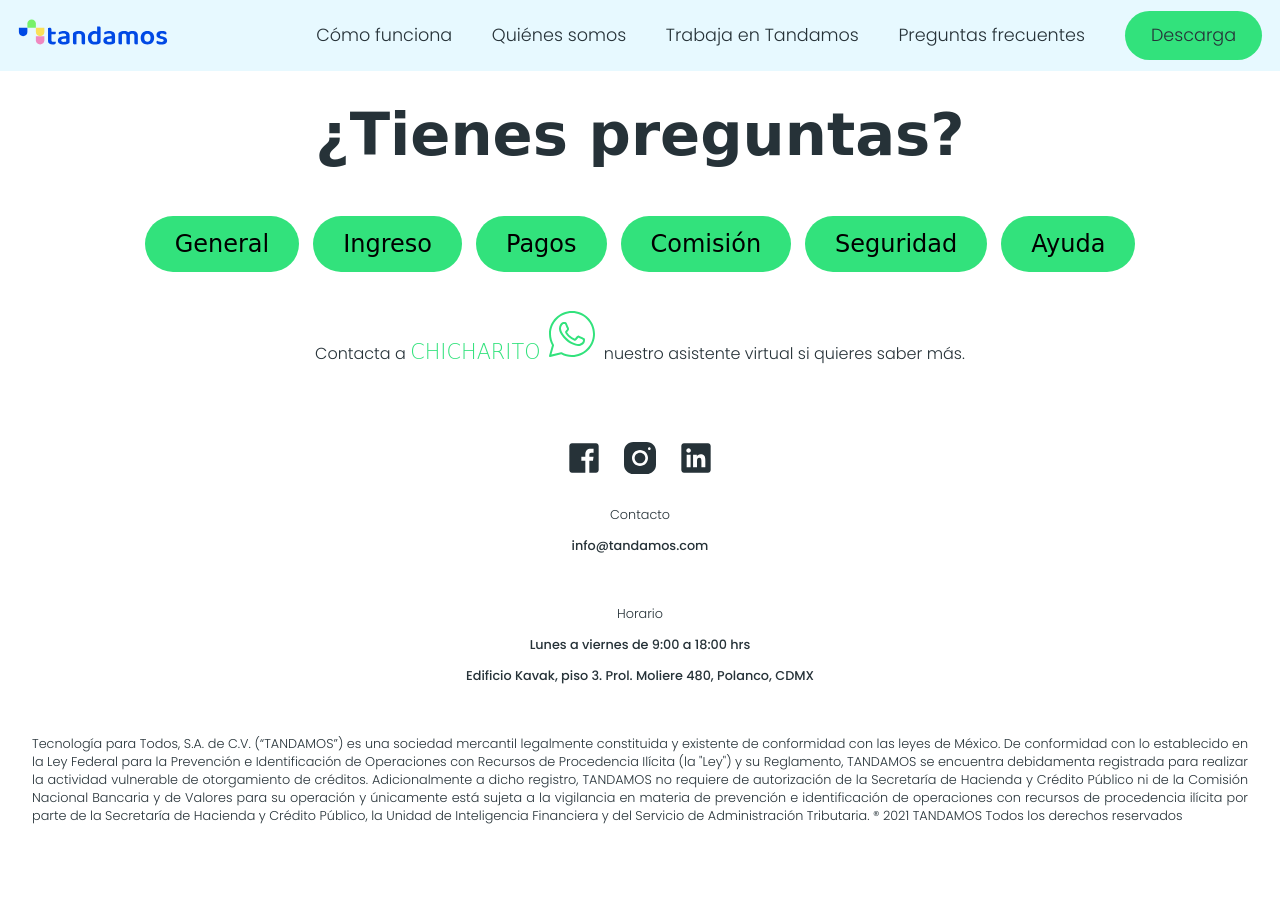
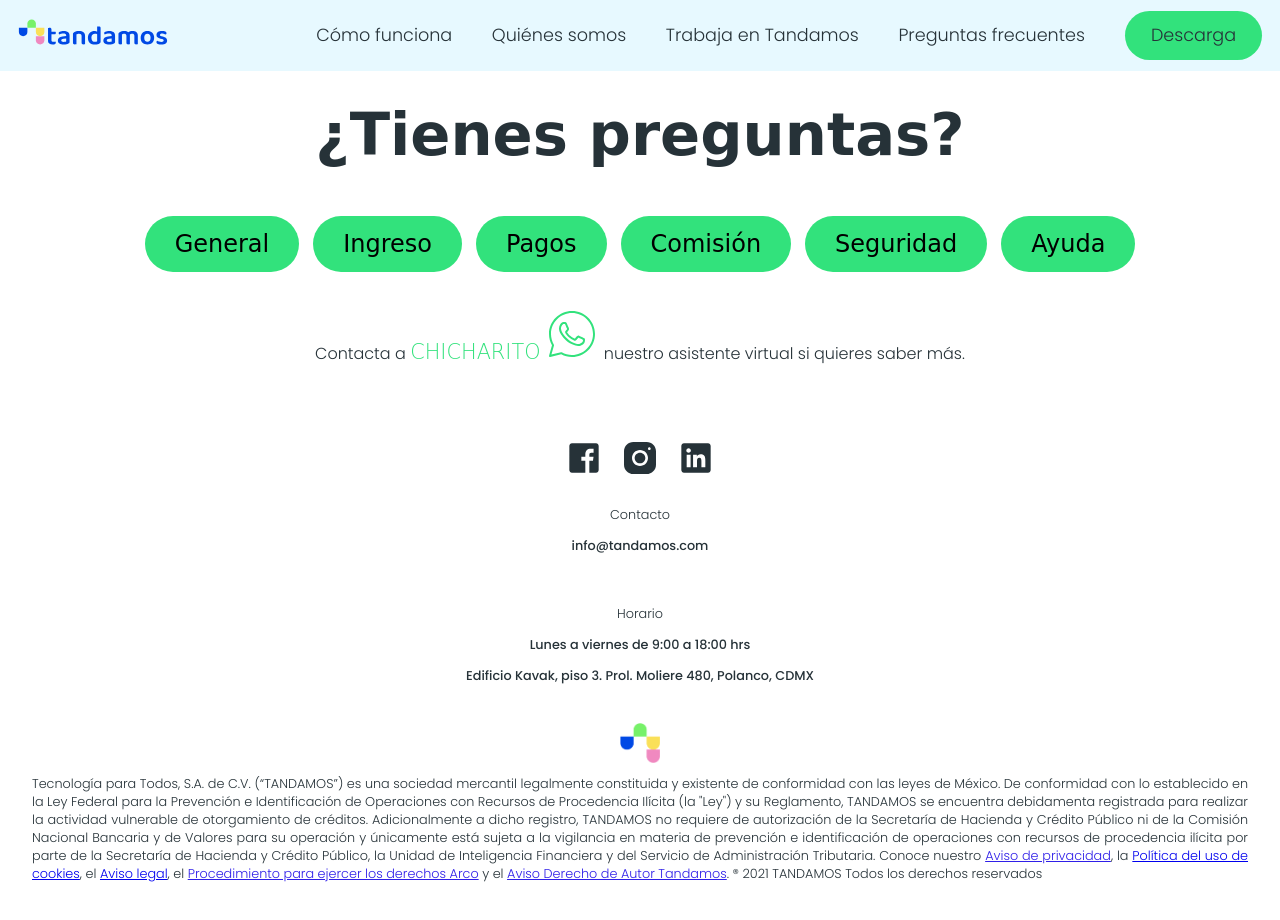
Before and after one commit to MarianaGT/landing-tds, a plain HTML site: page qa.html in a window 1280 px wide. Before the commit the page ends 870 px from the top, so only its background shows below. Drawn offline with Linux system fonts and the light colour scheme; a web font is replaced by a local one.

Commit message:
Update qa.html

```diff
--- a/qa.html
+++ b/qa.html
@@ -175,8 +175,11 @@
       <p class="little-text"><strong>Lunes a viernes de 9:00 a 18:00 hrs</strong></p>
       <p class="little-text"><strong>Edificio Kavak, piso 3. Prol. Moliere 480, Polanco, CDMX</strong></p><br>
     </div>
+    <img class="community-logo" src="images/logo.png" alt="Tandamos logo">
+
     <p class="little-text justify">
       Tecnología para Todos, S.A. de C.V. (“TANDAMOS”) es una sociedad mercantil legalmente constituida y existente de conformidad con las leyes de México. De conformidad con lo establecido en la Ley Federal para la Prevención e Identificación de Operaciones con Recursos de Procedencia Ilícita (la "Ley") y su Reglamento, TANDAMOS se encuentra debidamenta registrada para realizar la actividad vulnerable de otorgamiento de créditos. Adicionalmente a dicho registro, TANDAMOS no requiere de autorización de la Secretaría de Hacienda y Crédito Público ni de la Comisión Nacional Bancaria y de Valores para su operación y únicamente está sujeta a la vigilancia en materia de prevención e identificación de operaciones con recursos de procedencia ilícita por parte de la Secretaría de Hacienda y Crédito Público, la Unidad de Inteligencia Financiera y del Servicio de Administración Tributaria.
+      Conoce nuestro <a href="privacy.html" class="blue">Aviso de privacidad</a>, la <a href="cookies.html">Política del uso de cookies</a>, el <a href="legal.html">Aviso legal</a>, el <a href="arco.html" class="blue">Procedimiento para ejercer los derechos Arco</a> y el <a href="autor.html" class="blue">Aviso Derecho de Autor Tandamos</a>.
       ® 2021 TANDAMOS Todos los derechos reservados
     </p>
   </footer>
```
